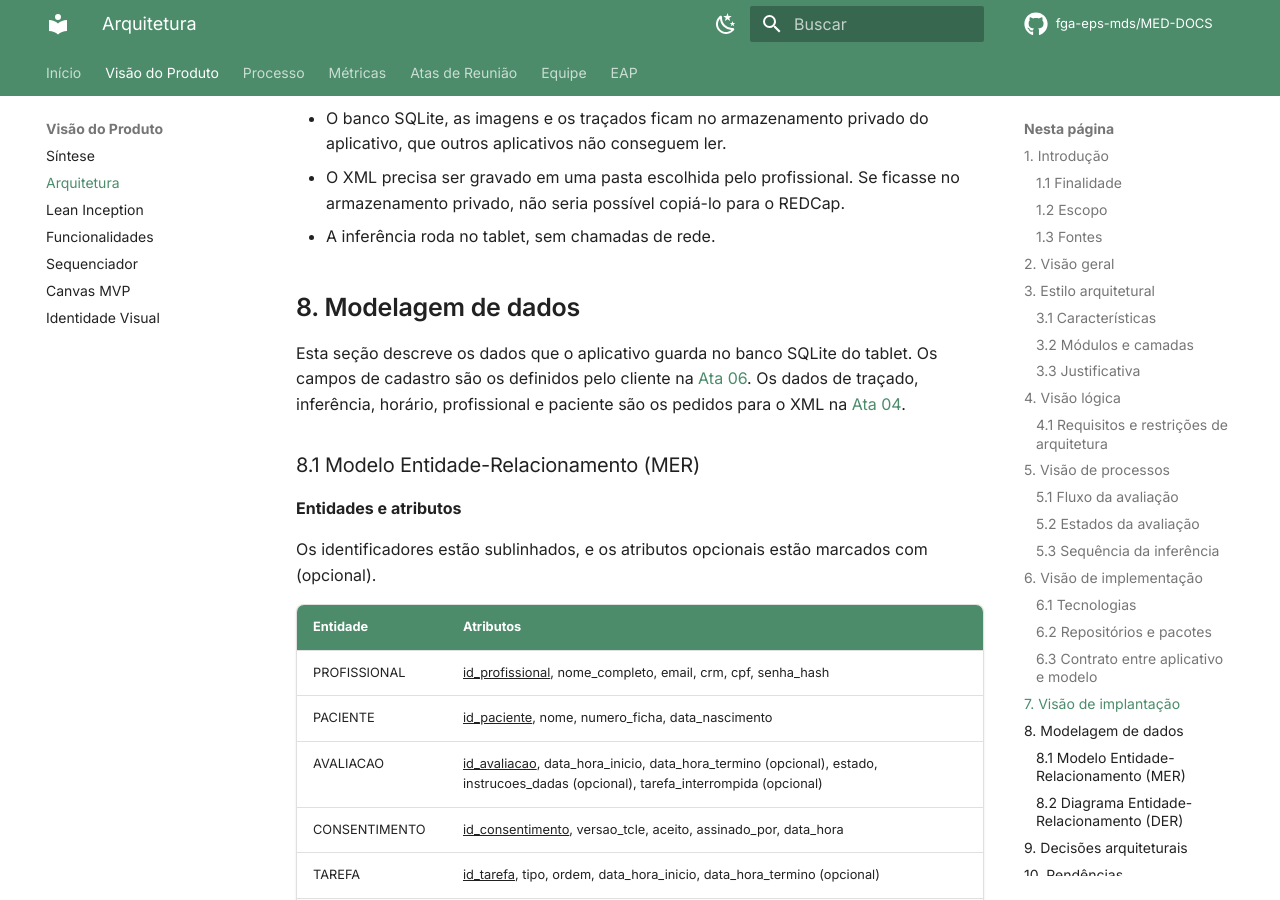
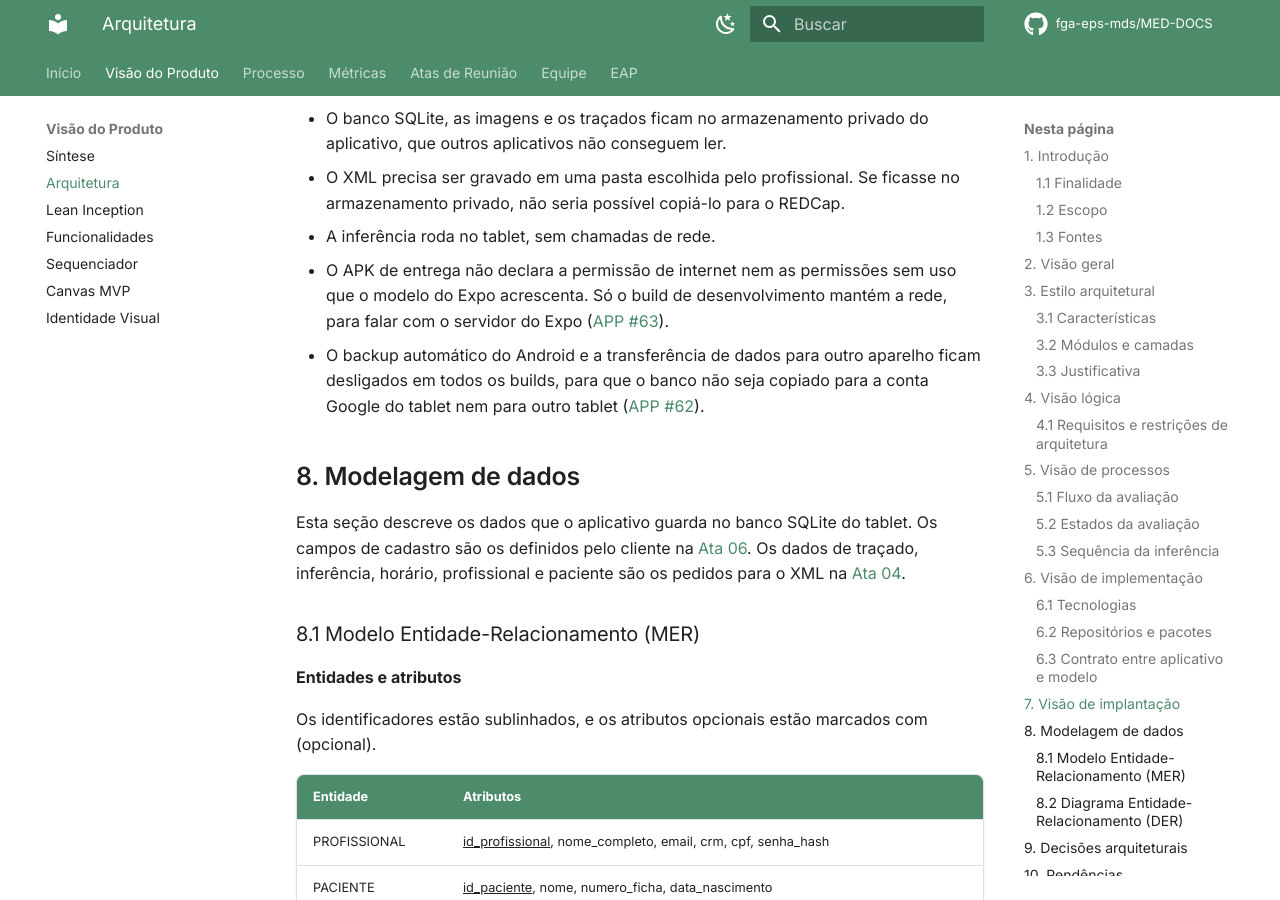
Before and after one commit to apollen27983/UNIEURO_MED-DOCS, an MkDocs documentation site: the page built from docs/produto/arquitetura.md, in a window 1280 px wide and 900 px high, scrolled down 13952 px. Built offline with MkDocs 1.6.1 and Material for MkDocs 9.7.7, drawn with Linux system fonts in a browser that asks for light colours; comment, search, counter and statistics services are not loaded.

Commit message:
docs(arquitetura): permissões e backup do APK na visão de implantação

```diff
--- a/docs/produto/arquitetura.md
+++ b/docs/produto/arquitetura.md
@@ -262,6 +262,8 @@ Em produção existe um único nó de execução, o tablet. A máquina de desenv
 - O banco SQLite, as imagens e os traçados ficam no armazenamento privado do aplicativo, que outros aplicativos não conseguem ler.
 - O XML precisa ser gravado em uma pasta escolhida pelo profissional. Se ficasse no armazenamento privado, não seria possível copiá-lo para o REDCap.
 - A inferência roda no tablet, sem chamadas de rede.
+- O APK de entrega não declara a permissão de internet nem as permissões sem uso que o modelo do Expo acrescenta. Só o build de desenvolvimento mantém a rede, para falar com o servidor do Expo ([APP #63](https://github.com/fga-eps-mds/2026.2-UNB-FCTE_UNIEURO_MED-APP/issues/63)).
+- O backup automático do Android e a transferência de dados para outro aparelho ficam desligados em todos os builds, para que o banco não seja copiado para a conta Google do tablet nem para outro tablet ([APP #62](https://github.com/fga-eps-mds/2026.2-UNB-FCTE_UNIEURO_MED-APP/issues/62)).
 
 ## 8. Modelagem de dados
 
```
